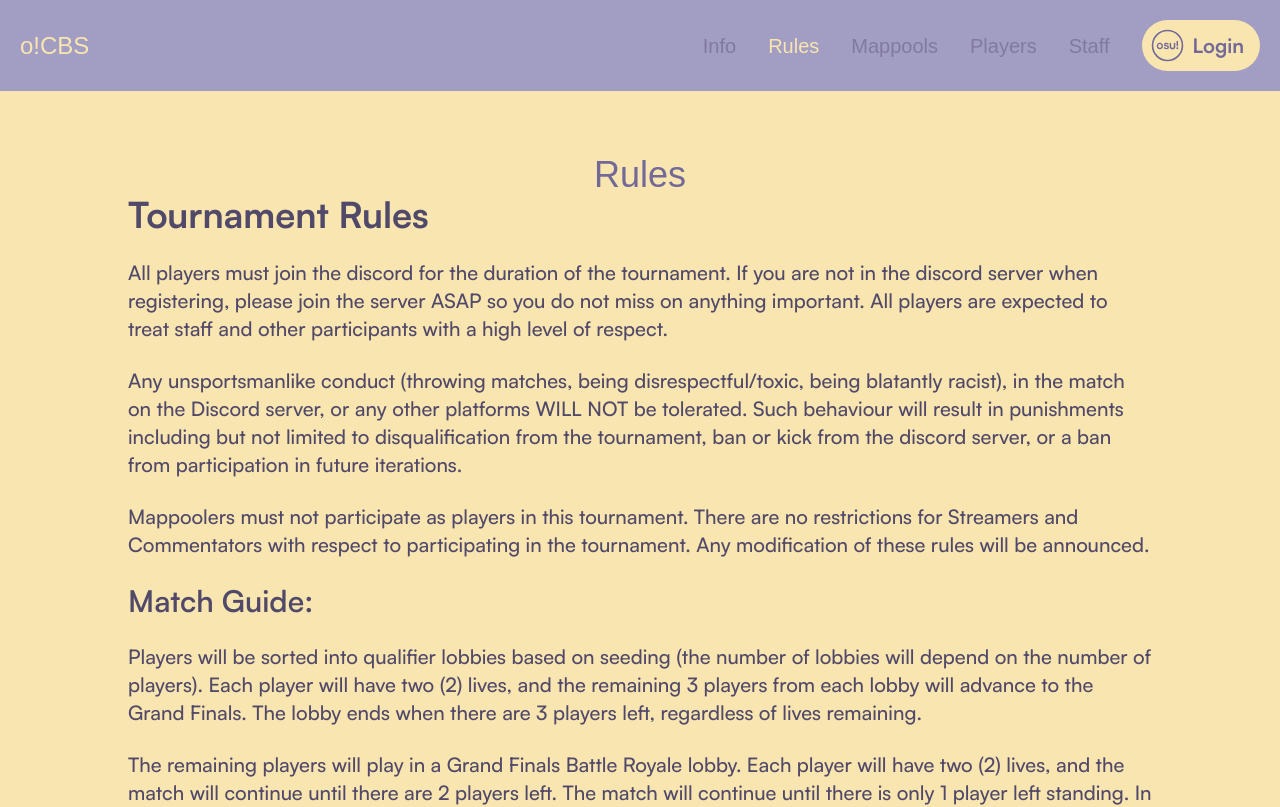
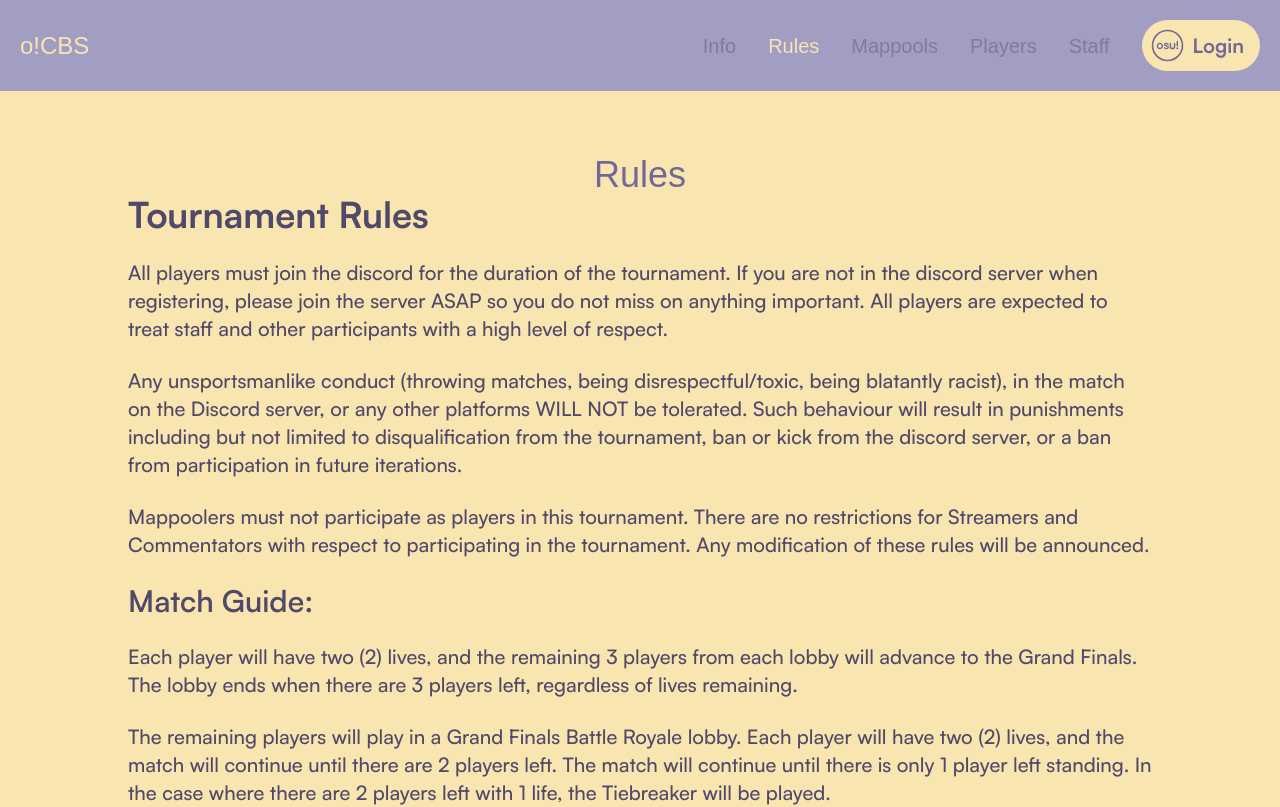
Before and after one commit to rrex971/ocbs-website, a React (Vite) app: page /rules in a window 1280 px wide. Shown: the top 807 px of the page. Built offline with nearby package versions, Linux system fonts and the light colour scheme; a web font is replaced by a local one.

Commit message:
Remove incorrect rule.

```diff
--- a/src/screens/Rules.jsx
+++ b/src/screens/Rules.jsx
@@ -19,7 +19,7 @@ const Rules = () => {
                 </p>
                 <h2 className="text-3xl font-semibold">Match Guide:</h2>
                 <p>
-                    Players will be sorted into qualifier lobbies based on seeding (the number of lobbies will depend on the number of players). Each player will have two (2) lives, and the remaining 3 players from each lobby will advance to the Grand Finals. The lobby ends when there are 3 players left, regardless of lives remaining.
+                    Each player will have two (2) lives, and the remaining 3 players from each lobby will advance to the Grand Finals. The lobby ends when there are 3 players left, regardless of lives remaining.
                 </p>
                 <p>
                     The remaining players will play in a Grand Finals Battle Royale lobby. Each player will have two (2) lives, and the match will continue until there are 2 players left. The match will continue until there is only 1 player left standing. In the case where there are 2 players left with 1 life, the Tiebreaker will be played.
```
